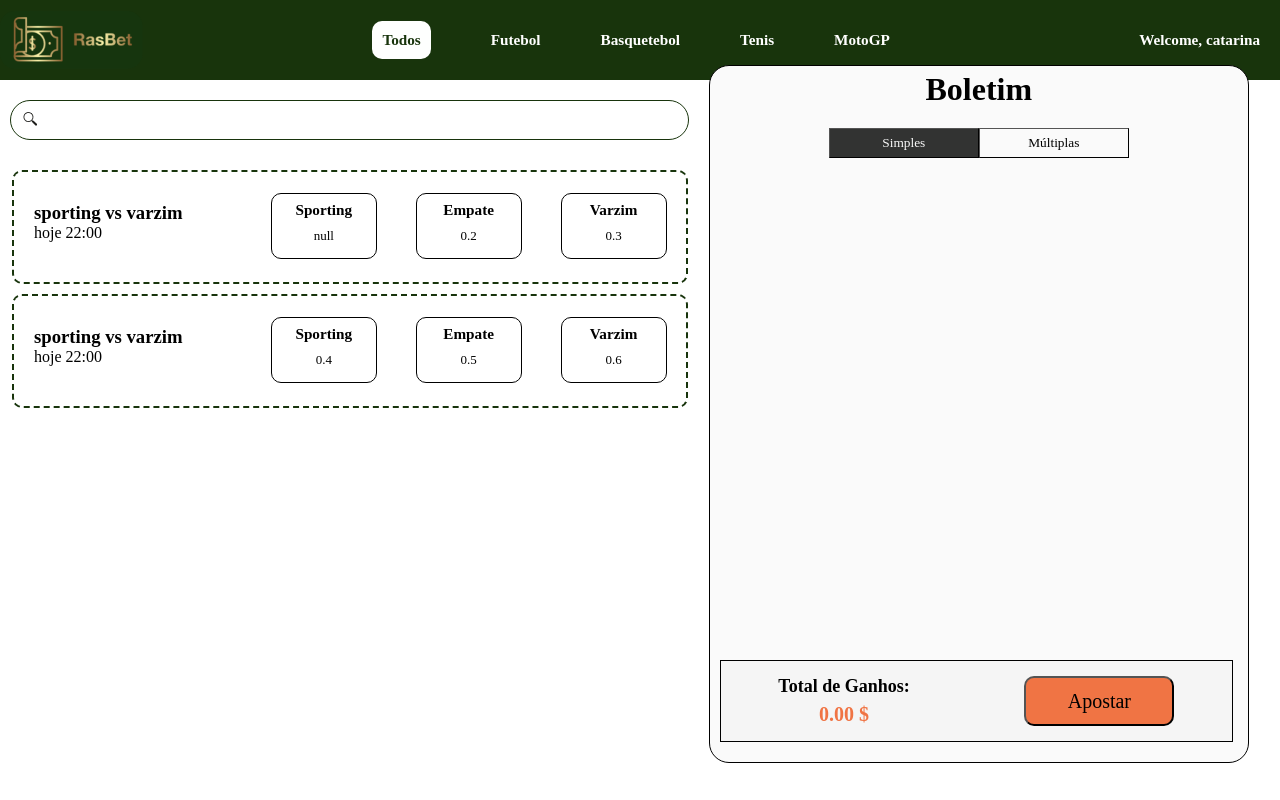
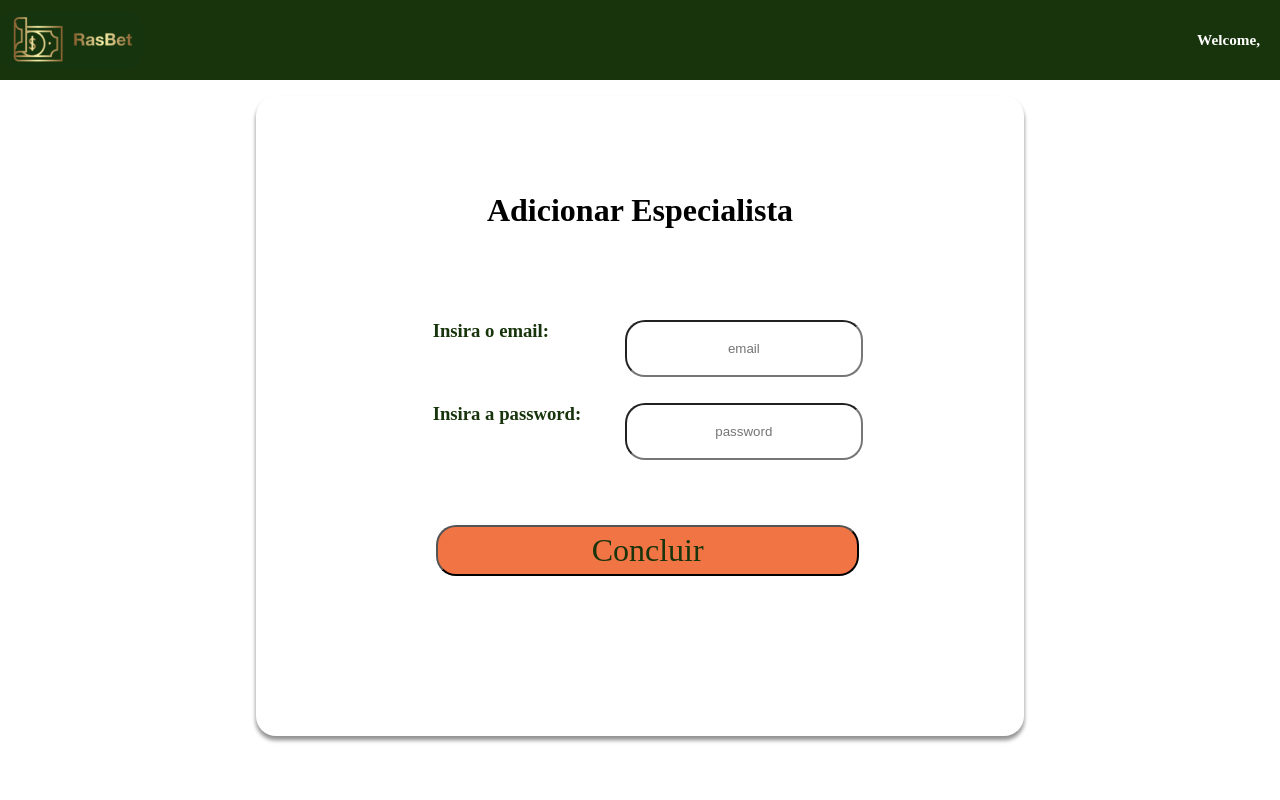
Before and after one commit to CatarinaOG/Projeto-RAS, a React (Create React App) app in the folder front-end/: page / in a window 1280 px wide. Both pictures are taken after typing "name@example.com", "Sample123" into the empty fields and a click on the button "Aceder". Built offline with nearby package versions, Linux system fonts and the light colour scheme; a web font is replaced by a local one.

Commit message:
addExpert

```diff
--- a/front-end/src/App.js
+++ b/front-end/src/App.js
@@ -76,7 +76,9 @@ function App() {
         />
       }
       {rendered==="AddExpert" &&
-        <AddExpert />
+        <AddExpert
+          username={username}
+        />
       }
     </div>
 	);
--- a/front-end/src/components/InputsLogin.js
+++ b/front-end/src/components/InputsLogin.js
@@ -31,7 +31,7 @@ export default function InputsLogin(props) {
 
 		// Fazer a verificição do log in aqui e mudar username com 'setUsername' e 'setBalance'
 
-		setRender("Home");
+		setRender("AddExpert");
 	}
 
 
--- a/front-end/src/pages/AddExpert.js
+++ b/front-end/src/pages/AddExpert.js
@@ -3,12 +3,15 @@ import NavBarProfile from "../components/NavBarProfile";
 import { useState } from 'react';
 import PopUp from '../components/PopUp'
 
-export default function AddSpecialist(){
+export default function AddSpecialist(props){
 
-    const [username,setUsername] = useState("Francisco Toldy");
+    const {username} = props
+
+    //state para retirar
     const [val,setVal] = useState(0);
-    const [confirmed,setConfirmed] = useState(0);
-    const confirmation =  0;
+
+    const [confirmed,setConfirmed] = useState(false);
+
     const [formData, setFormData] = useState(
         {email: "",password:""}
     )
@@ -20,14 +23,16 @@ export default function AddSpecialist(){
             return {
                 ...prevFormData,
                 [event.target.name] : event.target.value
-
             }
         })
     }
 
 	function handleSubmit(event){
 		event.preventDefault();
-        setConfirmed(1);
+
+        // Mandar pedido e esperar por verificação
+
+        setConfirmed(true);
 	}
 
 
@@ -46,8 +51,16 @@ export default function AddSpecialist(){
                     </form>
                 </div>
             </div>
-            {confirmed !=0 && <div><div  className="ftbackgroundModal"></div><PopUp val = {val} setVal = {setVal} confirmation ={confirmation} setConfirmed={setConfirmed}/></div>}
-
+            {confirmed &&
+                <div>
+                    <div className="ftbackgroundModal"></div>
+                    <PopUp
+                        val={val}
+                        setVal={setVal}
+                        setConfirmed={setConfirmed}
+                    />
+                </div>
+            }
         </div>
     )
 }
```
